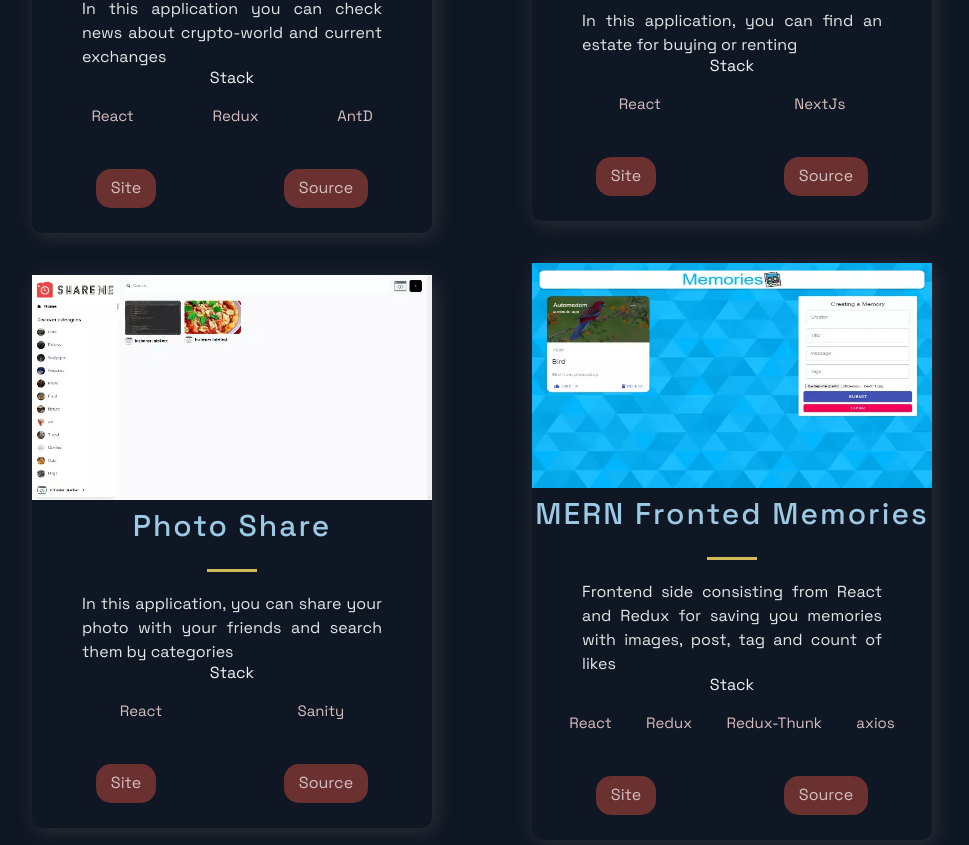
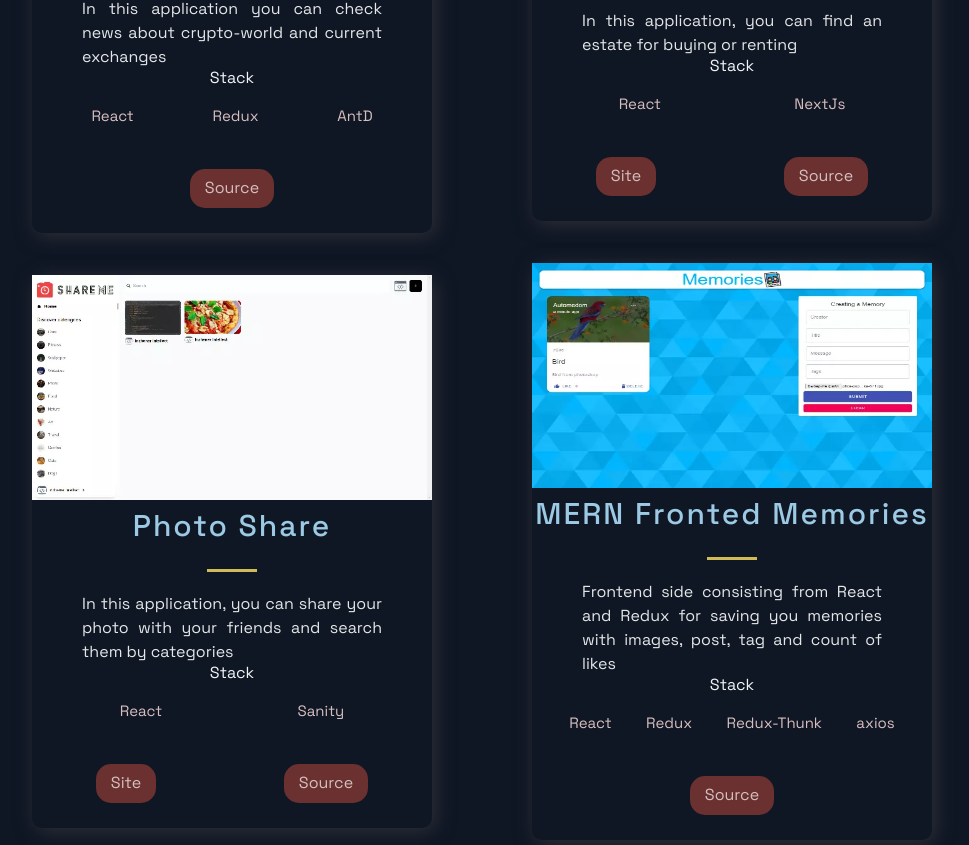
Before and after one commit to Automedon/PortfolioV3, a Next.js app: page / in a window 1280 px wide. Shown: the part 1155-2000 px from the top of the page, without its empty margins (158-1127 px from the left). Built offline with nearby package versions, Linux system fonts and the light colour scheme.

Commit message:
Clear broken sites

```diff
--- a/src/components/Projects/Projects.js
+++ b/src/components/Projects/Projects.js
@@ -11,12 +11,12 @@ import {
   TagList,
   TitleContent,
   UtilityList,
-  Img,
+  Img
 } from "./ProjectsStyles";
 import {
   Section,
   SectionDivider,
-  SectionTitle,
+  SectionTitle
 } from "../../styles/GlobalComponents";
 import { projects } from "../../constants/constants";
 
@@ -45,7 +45,7 @@ const Projects = () => (
               </TagList>
             </div>
             <UtilityList>
-              <ExternalLinks href={visit}>Site</ExternalLinks>
+              {visit && <ExternalLinks href={visit}>Site</ExternalLinks>}
               <ExternalLinks href={source}>Source</ExternalLinks>
             </UtilityList>
           </BlogCard>
--- a/src/constants/constants.js
+++ b/src/constants/constants.js
@@ -7,7 +7,6 @@ export const projects = [
     image: "/images/Cryptoverse.webp",
     tags: ["React", "Redux", "AntD"],
     source: "https://github.com/Automedon/crypto-app",
-    visit: "https://automedon.github.io/crypto-app/",
     id: 0
   },
   {
@@ -39,7 +38,6 @@ export const projects = [
     image: "/images/Memories.webp",
     tags: ["React", "Redux", "Redux-Thunk", "axios"],
     source: "https://github.com/Automedon/mern-front",
-    visit: "https://wizardly-curran-e24c83.netlify.app/",
     id: 0.9
   },
   {
@@ -50,7 +48,6 @@ export const projects = [
     image: "/images/node.webp",
     tags: ["React", "Node", "Express", "MongoDB", "TS", "Mongoose"],
     source: "https://github.com/Automedon/mern-back",
-    visit: "https://memories-automedon.herokuapp.com/",
     id: 1
   },
   {
@@ -70,7 +67,6 @@ export const projects = [
     image: "/images/Alan.webp",
     tags: ["React", "Alan-Ai", "Alan-Voice", "Material-Ui"],
     source: "https://github.com/Automedon/Voice-News",
-    visit: "https://automedon.github.io/Voice-News/",
     id: 1.11
   },
   {
@@ -79,7 +75,6 @@ export const projects = [
     image: "/images/E-Shop.webp",
     tags: ["React"],
     source: "https://github.com/Automedon/E-Commrece-Shop",
-    visit: "https://automedon.github.io/E-Commrece-Shop/",
     id: 1.2
   },
   {
@@ -167,8 +162,8 @@ export const projects = [
       "This is a code repository for the Tetris which is based on React",
     image: "/images/Tetris.webp",
     tags: ["React", "TS", "Styled-Components"],
-    source: "https://automedon.github.io/Tetris/",
-    visit: "https://github.com/Automedon/Tetris",
+    source: "https://github.com/Automedon/Tetris",
+    visit: "https://automedon.github.io/Tetris",
     id: 2
   },
   {
@@ -223,7 +218,6 @@ export const projects = [
     image: "/images/Apex-Tracker.webp",
     tags: ["React", "Express", "Heroku"],
     source: "https://github.com/Automedon/apextracker",
-    visit: "https://dry-crag-95171.herokuapp.com/",
     id: 6.1
   },
   {
@@ -339,7 +333,6 @@ export const projects = [
     image: "/images/Skate.webp",
     tags: ["React", "react-map-gl"],
     source: "https://github.com/Automedon/Mapbox-Skate-Torronto",
-    visit: "https://automedon.github.io/Mapbox-Skate-Torronto/",
     id: 16
   },
   {
@@ -449,7 +442,6 @@ export const projects = [
     image: "/images/BookAndCome.webp",
     tags: ["React", "Recoil", "React-Router-Dom"],
     source: "https://github.com/Automedon/bookandcome",
-    visit: "https://bookandcome.netlify.app/popular",
     id: 26
   },
   {
```
